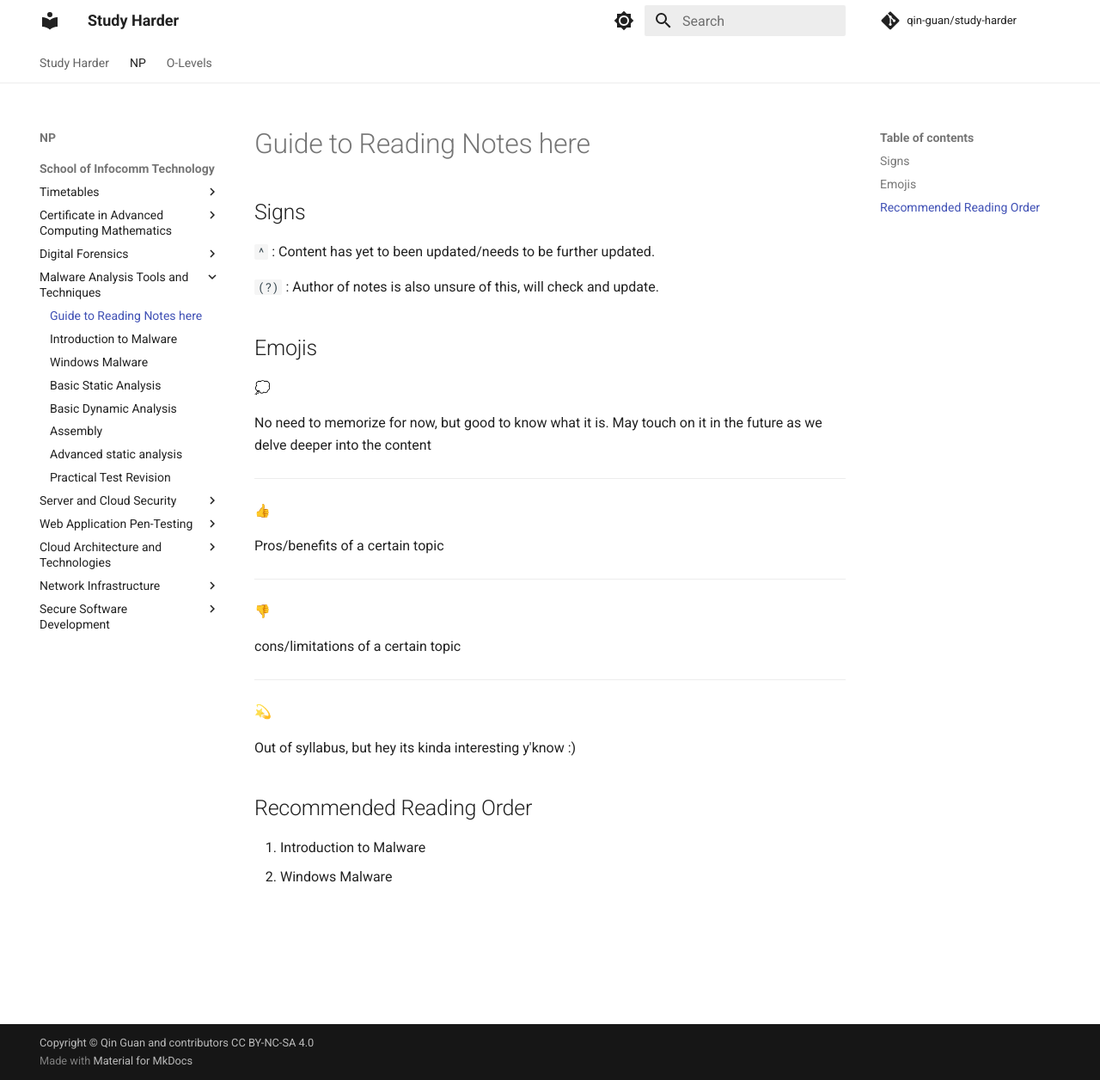
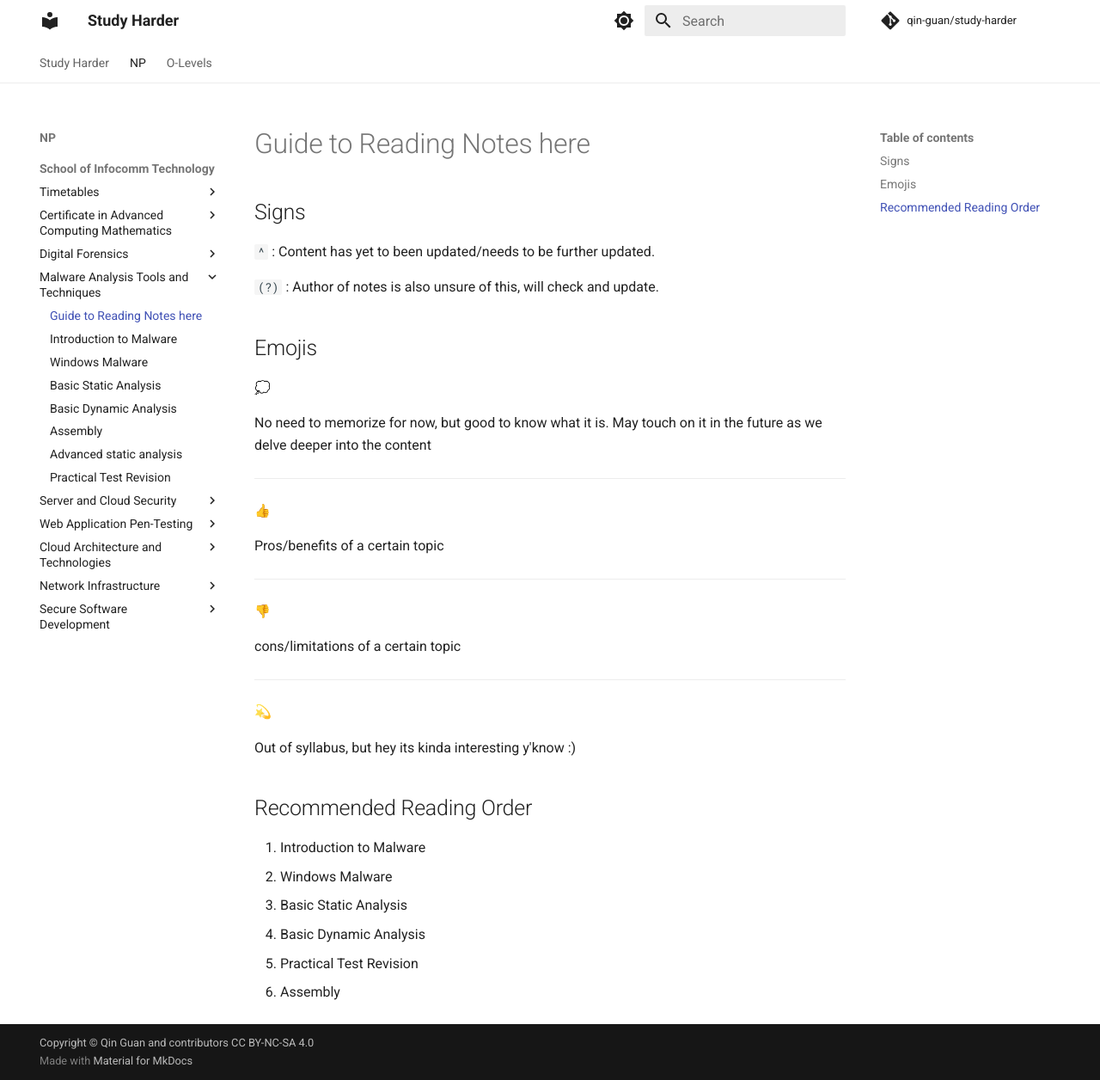
Before and after one commit to qin-guan/study-harder, an MkDocs documentation site: the page built from docs/np/ict/matt/guide-to-matt-notes.md, in a window 1280 px wide and 1256 px high. Shown: the whole window at 86% size. Built offline with MkDocs 1.6.1 and Material for MkDocs 9.7.7, drawn with Linux system fonts in a browser that asks for light colours; emoji names are drawn with the system emoji font; comment, search, counter and statistics services are not loaded.

Commit message:
Update guide-to-matt-notes.md

```diff
--- a/docs/np/ict/matt/guide-to-matt-notes.md
+++ b/docs/np/ict/matt/guide-to-matt-notes.md
@@ -34,3 +34,7 @@ Out of syllabus, but hey its kinda interesting y'know :)
 
 1. Introduction to Malware
 2. Windows Malware
+3. Basic Static Analysis
+4. Basic Dynamic Analysis
+5. Practical Test Revision
+6. Assembly
```
